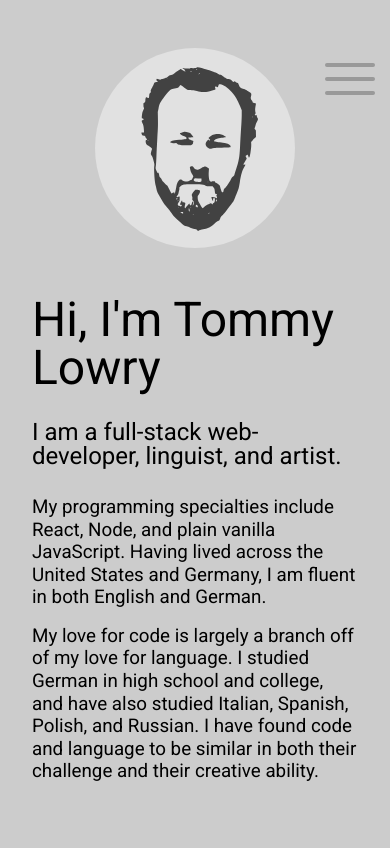
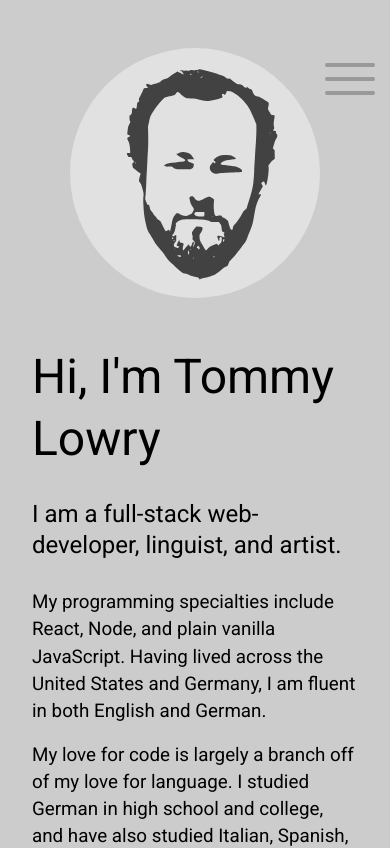
Before and after one commit to Tommydreamer57/react-portfolio-1, a React (Create React App) app: page / in a window 390 px wide. Shown: the top 848 px of the page. Built offline with nearby package versions, Linux system fonts and the light colour scheme.

Commit message:
fixed line-height and logo

```diff
--- a/src/App.css
+++ b/src/App.css
@@ -81,11 +81,12 @@ h4 {
 
 h1, h2, h3, h4 {
     margin-bottom: 1.75rem;
+    line-height: 130%
 }
 
 p {
     font-size: 1.175rem;
-    line-height: 120%;
+    line-height: 145%;
     margin-bottom: 1rem;
 }
 
--- a/src/components/views/About/About.css
+++ b/src/components/views/About/About.css
@@ -1,6 +1,6 @@
 
 .ellipsis {
-    line-height: 120%;
+    line-height: 130%;
     /* padding matches 1rem margin bottom of normal paragraphs, margin-top & padding-top cancel out */
     margin-top: -0.5rem;
     padding-top: 0.5rem;
@@ -28,17 +28,17 @@
 @media(max-width: 500px) {
 
     #mobile-logo {
-        width: calc(100% - 6rem);
+        width: 100%;
         display: flex;
         justify-content: center;
         align-items: center;
-        margin: 3rem;
+        margin: 3rem 0;
     }
 
     #mobile-logo-circle {
-        height: 200px;
-        width: 200px;
-        border-radius: 100px;
+        height: 250px;
+        width: 250px;
+        border-radius: 200px;
         background: rgba(255, 255, 255, 0.4);
         display: flex;
         justify-content: center;
@@ -46,8 +46,8 @@
     }
 
     #mobile-logo-circle img {
-        height: 175px;
-        margin-left: 10px;
+        height: 225px;
+        margin-left: 15px;
         opacity: 0.7;
     }
 
```
